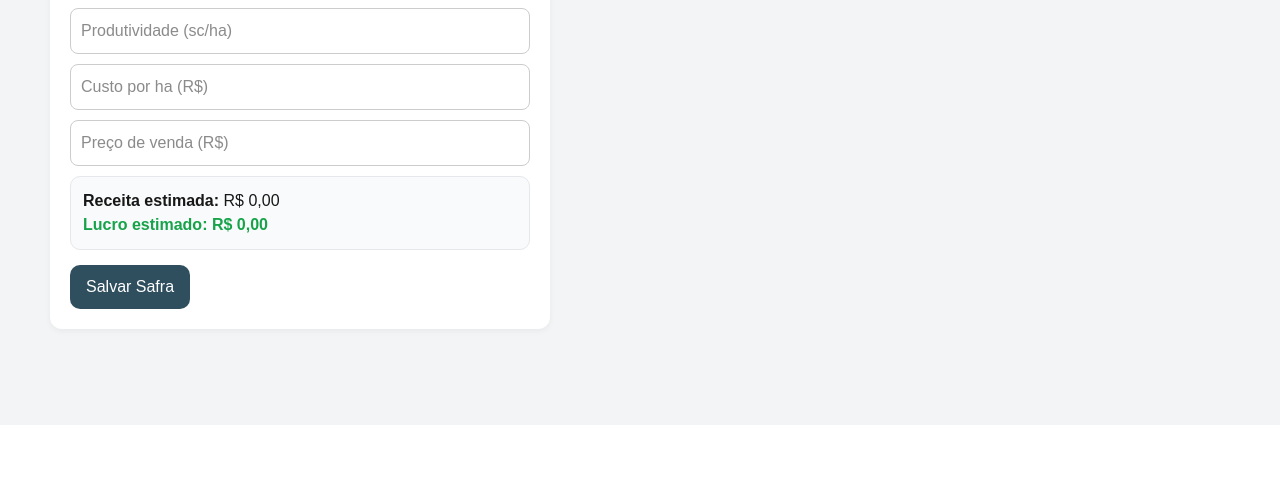
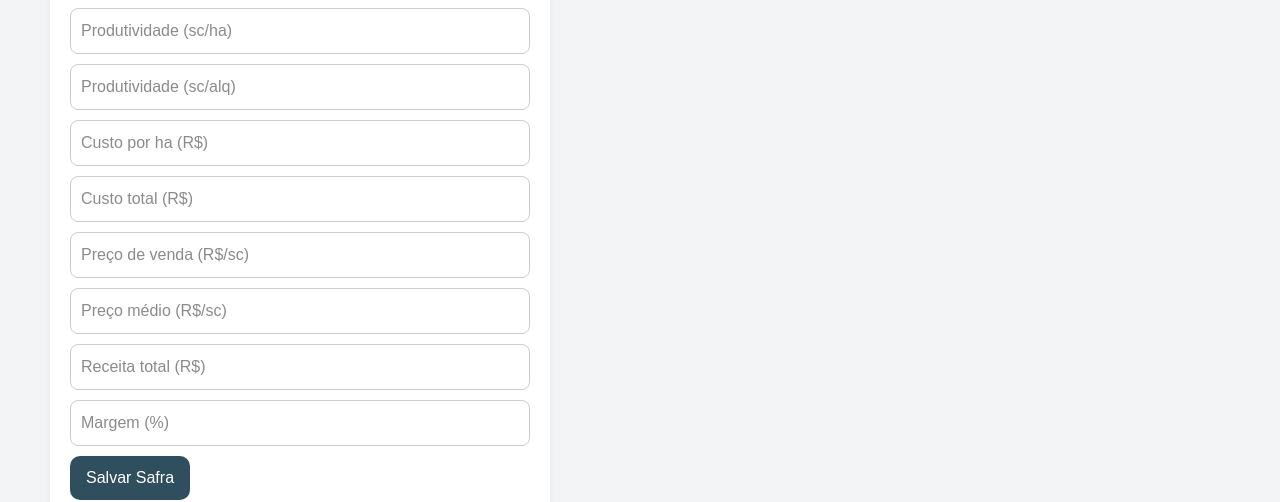
Before and after one commit to agriwestagro/gest-oagriwest, a Next.js app: page /nova-safra in a window 1280 px wide. Shown: the part 375-877 px from the top of the page. Before the commit the page ends 800 px from the top, so only its background shows below. Built offline with nearby package versions, Linux system fonts and the light colour scheme; no server answers; the database is empty.

Commit message:
Update page.tsx

```diff
--- a/app/nova-safra/page.tsx
+++ b/app/nova-safra/page.tsx
@@ -13,9 +13,14 @@ export default function NovaSafra() {
     safra:"",
     cultura:"",
     area:"",
-    produtividade:"",
-    custo:"",
-    preco:""
+    produtividade_ha:"",
+    produtividade_alq:"",
+    custo_ha:"",
+    custo_total:"",
+    preco_venda:"",
+    preco_medio:"",
+    receita:"",
+    margem:""
   })
 
   useEffect(()=>{
@@ -37,25 +42,10 @@ export default function NovaSafra() {
     })
   }
 
-  const prod = Number(form.produtividade)
-  const preco = Number(form.preco)
-  const custo = Number(form.custo)
-
-  const receita = prod * preco
-  const lucro = receita - custo
-
-  function formatarMoeda(valor:number){
-    if(!valor) return "R$ 0,00"
-    return valor.toLocaleString("pt-BR",{
-      style:"currency",
-      currency:"BRL"
-    })
-  }
-
   async function salvarSafra(){
 
-    if(!form.propriedade){
-      alert("Selecione a propriedade")
+    if(!form.propriedade || !form.safra){
+      alert("Preencha os campos obrigatórios")
       return
     }
 
@@ -66,11 +56,14 @@ export default function NovaSafra() {
         safra: form.safra,
         cultura: form.cultura,
         area: form.area,
-        produtividade: prod,
-        custo_ha: custo,
-        preco_venda: preco,
-        receita: receita,
-        lucro: lucro
+        produtividade: Number(form.produtividade_ha),
+        produtividade_alqueire: Number(form.produtividade_alq),
+        custo_ha: Number(form.custo_ha),
+        custo_total: Number(form.custo_total),
+        preco_venda: Number(form.preco_venda),
+        preco_medio: Number(form.preco_medio),
+        receita: Number(form.receita),
+        margem: Number(form.margem)
       }])
 
     if(error){
@@ -86,9 +79,14 @@ export default function NovaSafra() {
       safra:"",
       cultura:"",
       area:"",
-      produtividade:"",
-      custo:"",
-      preco:""
+      produtividade_ha:"",
+      produtividade_alq:"",
+      custo_ha:"",
+      custo_total:"",
+      preco_venda:"",
+      preco_medio:"",
+      receita:"",
+      margem:""
     })
   }
 
@@ -138,7 +136,7 @@ export default function NovaSafra() {
 
         <h3 style={{marginBottom:15}}>Cadastro</h3>
 
-        {/* SELECT PROPRIEDADE */}
+        {/* PROPRIEDADE */}
         <select
           name="propriedade"
           value={form.propriedade}
@@ -151,64 +149,21 @@ export default function NovaSafra() {
           ))}
         </select>
 
-        <input
-          name="safra"
-          placeholder="Safra (ex: 2024/25)"
-          value={form.safra}
-          onChange={handleChange}
-          style={inputFull}
-        />
+        <input name="safra" placeholder="Safra (ex: 2024/25)" value={form.safra} onChange={handleChange} style={inputFull}/>
+        <input name="cultura" placeholder="Cultura" value={form.cultura} onChange={handleChange} style={inputFull}/>
+        <input name="area" placeholder="Área (ha)" value={form.area} onChange={handleChange} style={inputFull}/>
 
-        <input
-          name="cultura"
-          placeholder="Cultura"
-          value={form.cultura}
-          onChange={handleChange}
-          style={inputFull}
-        />
+        <input name="produtividade_ha" placeholder="Produtividade (sc/ha)" value={form.produtividade_ha} onChange={handleChange} style={inputFull}/>
+        <input name="produtividade_alq" placeholder="Produtividade (sc/alq)" value={form.produtividade_alq} onChange={handleChange} style={inputFull}/>
 
-        <input
-          name="area"
-          placeholder="Área (ha)"
-          value={form.area}
-          onChange={handleChange}
-          style={inputFull}
-        />
+        <input name="custo_ha" placeholder="Custo por ha (R$)" value={form.custo_ha} onChange={handleChange} style={inputFull}/>
+        <input name="custo_total" placeholder="Custo total (R$)" value={form.custo_total} onChange={handleChange} style={inputFull}/>
 
-        <input
-          name="produtividade"
-          placeholder="Produtividade (sc/ha)"
-          value={form.produtividade}
-          onChange={handleChange}
-          style={inputFull}
-        />
+        <input name="preco_venda" placeholder="Preço de venda (R$/sc)" value={form.preco_venda} onChange={handleChange} style={inputFull}/>
+        <input name="preco_medio" placeholder="Preço médio (R$/sc)" value={form.preco_medio} onChange={handleChange} style={inputFull}/>
 
-        <input
-          name="custo"
-          placeholder="Custo por ha (R$)"
-          value={form.custo}
-          onChange={handleChange}
-          style={inputFull}
-        />
-
-        <input
-          name="preco"
-          placeholder="Preço de venda (R$)"
-          value={form.preco}
-          onChange={handleChange}
-          style={inputFull}
-        />
-
-        {/* RESUMO */}
-        <div style={resumoBox}>
-          <p><b>Receita estimada:</b> {formatarMoeda(receita)}</p>
-          <p style={{
-            color: lucro >= 0 ? "#16a34a" : "#dc2626",
-            fontWeight:600
-          }}>
-            <b>Lucro estimado:</b> {formatarMoeda(lucro)}
-          </p>
-        </div>
+        <input name="receita" placeholder="Receita total (R$)" value={form.receita} onChange={handleChange} style={inputFull}/>
+        <input name="margem" placeholder="Margem (%)" value={form.margem} onChange={handleChange} style={inputFull}/>
 
         <button onClick={salvarSafra} style={btn}>
           Salvar Safra
@@ -256,11 +211,3 @@ const btnVoltar = {
   borderRadius:10,
   cursor:"pointer"
 }
-
-const resumoBox = {
-  background:"#f9fafb",
-  padding:12,
-  borderRadius:10,
-  marginBottom:15,
-  border:"1px solid #e5e7eb"
-}
```
